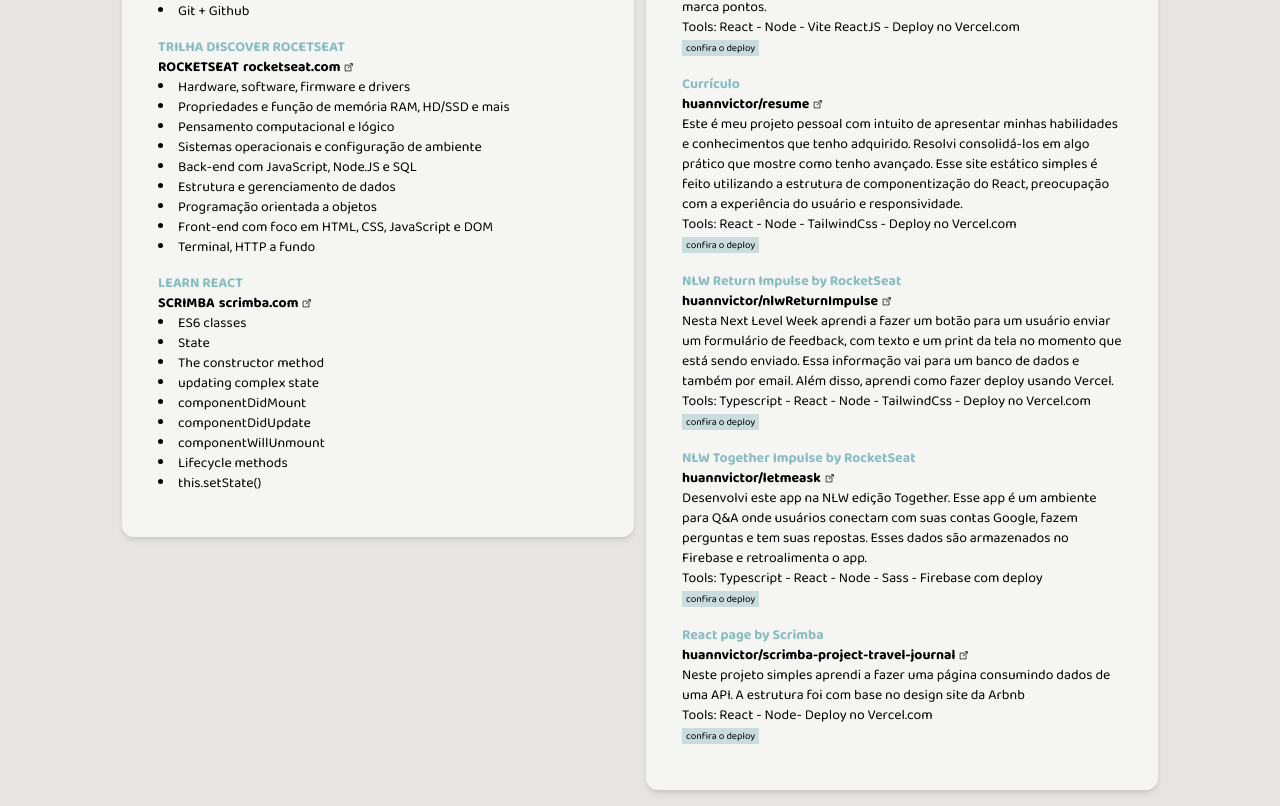
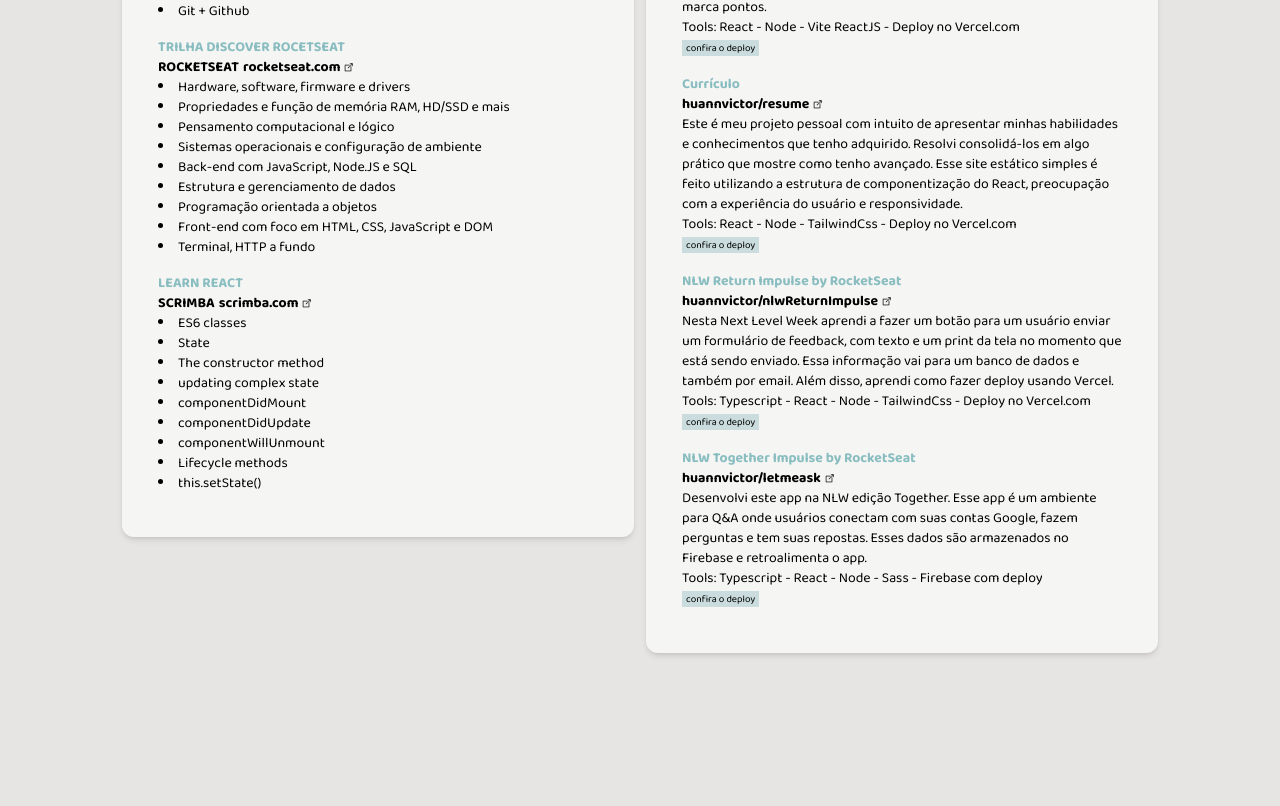
Before and after one commit to huannvictor/curriculo, a React (Create React App) app: page / in a window 1280 px wide. Shown: the part 1037-1843 px from the top of the page. After the commit the page ends 1706 px from the top, so only its background shows below. Built offline with nearby package versions, Linux system fonts and the light colour scheme.

Commit message:
Update content.js

```diff
--- a/src/components/BestRepos/content.js
+++ b/src/components/BestRepos/content.js
@@ -35,13 +35,4 @@
     tools: "Typescript - React - Node - Sass - Firebase com deploy",
     deploy: "https://letmeask-cfc63.web.app/",
   },
-  scrimbaProjectTravelJournal: {
-    title: "React page by Scrimba",
-    mask: "huannvictor/scrimba-project-travel-journal",
-    link: "https://github.com/huannvictor/scrimba-project-travel-journal",
-    description:
-      "Neste projeto simples aprendi a fazer uma página consumindo dados de uma API. A estrutura foi com base no design site da Arbnb",
-    tools: "React - Node- Deploy no Vercel.com",
-    deploy: "https://scrimba-project-travel-journal.vercel.app/",
-  },
 };
```
